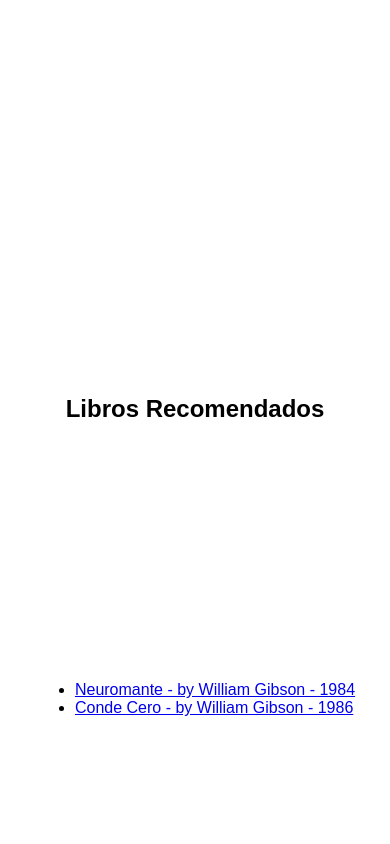
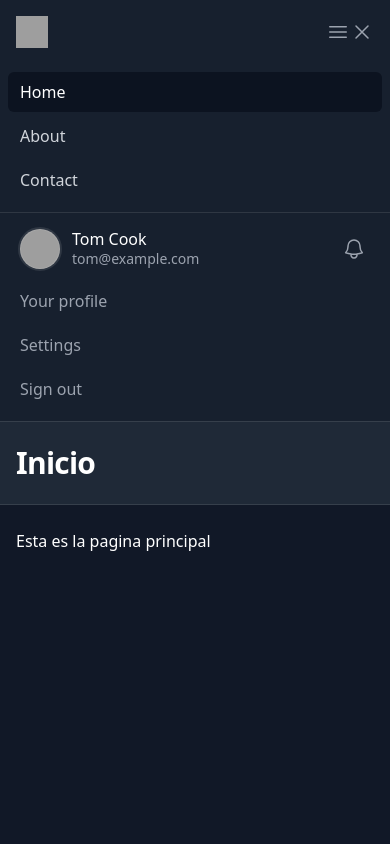
Before and after one commit to frostyFozz/Practicasphp, a PHP site: page / in a window 390 px wide. Run offline with PHP 8.4, Linux system fonts and the light colour scheme; some libraries are stand-ins or nearby versions; grey boxes are pictures that could not be loaded.

Commit message:
practias php

```diff
--- /dev/null
+++ b/about.php
@@ -0,0 +1,4 @@
+<?php
+    require 'function.php';
+    $heading = 'Acerca de';
+    require 'views/about.view.php';
--- /dev/null
+++ b/contact.php
@@ -0,0 +1,5 @@
+<?php
+
+    require 'function.php';
+    $heading = 'Contacto';
+    require 'views/contact.view.php';
--- /dev/null
+++ b/function.php
@@ -0,0 +1,12 @@
+<?php function dd($value)
+{
+    echo "<pre>";
+    var_dump($value);
+    echo "</pre>";
+    die;
+}
+
+function urlis($value)
+{
+    return $_SERVER['REQUEST_URI'] === $value;
+}
--- a/index.php
+++ b/index.php
@@ -1,99 +1,9 @@
-<!DOCTYPE html>
-<html lang="en">
 
-<head>
-</head>
-<style>
-    body {
-        display: grid;
-        place-items: center;
-        height: 100vh;
-        margin: 0;
-        font-family: sans-serif;
-    }
-</style>
+<?php
 
-<body>
-    <?php
-    $name = "Dark Matter";
-    $read = true;
-
-    if ($read) {
-        $message = "You Have read  $name";
-    } else {
-        $message = "You have not read $name";
-    }
-    ?>
-
-    <h1>
-        <? $message; ?>
-    </h1>
-    <h2> Libros Recomendados </h2>
-
-    <?php $libros = [
-        [
-            "name" => "Sueñan los androides con obejas electricas",
-            "autor" => "Philip K. Dick",
-            "releaseYear" => "1968",
-            "purchaseUrl" => "https://www.amazon.com/-/es/Philip-K"
-
-        ],
-
-        [
-            "name" => "Neuromante",
-            "autor" => "William Gibson",
-            "releaseYear" => "1984",
-            "purchaseUrl" => "https://www.amazon.com/-/es/William-Gibson"
-        ],
-
-        [
-            "name" => "Snow Crash",
-            "autor" => "Neal Stephenson",
-            "releaseYear" => "1992",
-            "purchaseUrl" => "https://www.amazon.com/-/es/Neal-Stephenson"
-        ],
-        [
-            "name" => "Conde Cero  ",
-            "autor" => "William Gibson",
-            "releaseYear" => "1986",
-            "purchaseUrl" => "https://www.amazon.com/-/es/William-Gibson"
-        ]
-    ];
-    ?>
-
-
-    <?php function filterByAutor($libros, $autor )
-        {
-        $filteredbooks = [];
-
-        foreach ($libros as $libro) {
-
-            if ($libro['autor'] === $autor) {
-
-                $filteredbooks[] = $libro;
-            }
-         }
-
-
-         return $filteredbooks;
-        }
-    ?>
-
-    <ul>
-        <?PHP foreach( filterByAutor($libros, 'William Gibson') as $libro): ?>
-        <li>
-            <a href="<?php echo $libro['purchaseUrl']; ?>">
-                <?php echo $libro['name']; ?> - by <?php echo $libro['autor']; ?> - <?php echo $libro["releaseYear"] ?>
-            </a>
-        </li>
-        <?php endforeach; ?>
-
-    </ul>
+require 'function.php';
+$heading = 'Inicio';
 
 
 
-</body>
-
-</html>
-
-</html>
+require 'views/index.view.php';
--- /dev/null
+++ b/views/index.view.php
@@ -0,0 +1,12 @@
+<?php
+require('views/partials/head.php') ?>
+<?php require('views/partials/nav.php') ?>
+<?php require('views/partials/banner.php') ?>
+
+<main>
+  <div class="mx-auto max-w-7xl px-4 py-6 sm:px-6 lg:px-8">
+    <p class="text-white">Esta es la pagina principal</p>
+  </div>
+</main>
+
+<?php require('views/partials/footer.php') ?>
--- /dev/null
+++ b/views/partials/banner.php
@@ -0,0 +1,5 @@
+ <header class="relative bg-gray-800 after:pointer-events-none after:absolute after:inset-x-0 after:inset-y-0 after:border-y after:border-white/10">
+     <div class="mx-auto max-w-7xl px-4 py-6 sm:px-6 lg:px-8">
+         <h1 class="text-3xl font-bold tracking-tight text-white"> <?= $heading ?></h1>
+     </div>
+ </header>
--- /dev/null
+++ b/views/partials/footer.php
@@ -0,0 +1,2 @@
+</div>
+</body>
--- /dev/null
+++ b/views/partials/head.php
@@ -0,0 +1,15 @@
+   <!DOCTYPE html>
+   <html lang="en" class="h-full bg-gray-900">
+
+
+
+   <head>
+
+       <title>Demo</title>
+       <script src="https://cdn.tailwindcss.com"></script>
+
+   </head>
+
+   <body class="h-full">
+
+       <div class="min-h-full">
--- /dev/null
+++ b/views/partials/nav.php
@@ -0,0 +1,91 @@
+<nav class="bg-gray-800/50">
+    <div class="mx-auto max-w-7xl px-4 sm:px-6 lg:px-8">
+        <div class="flex h-16 items-center justify-between">
+            <div class="flex items-center">
+                <div class="shrink-0">
+                    <img src="https://tailwindcss.com/plus-assets/img/logos/mark.svg?color=indigo&shade=500" alt="Your Company" class="size-8" />
+                </div>
+                <div class="hidden md:block">
+                    <div class="ml-10 flex items-baseline space-x-4">
+                        <!-- Current: "bg-gray-950/50 text-white", Default: "text-gray-300 hover:bg-white/5 hover:text-white" -->
+                        <a href="/" aria-current="page" class=" <?= urlis('/') ? 'bg-gray-900 text-white' : 'text-gray-300' ?> hover:bg-gray-700 rounded-md bg-gray-950/50 px-3 py-2 text-sm font-medium text-white">Home</a>
+                        <a href="/about.php" class=" <?= $_SERVER['REQUEST_URI'] === '/about.php' ? 'bg-gray-900 text-white' : 'text-gray-300'; ?> rounded-md px-3 py-2 text-sm font-medium text-gray-300 hover:bg-white/5 hover:text-white">About</a>
+                        <a href="/contact.php" class=" <?= $_SERVER['REQUEST_URI'] === '/contact.php' ? 'bg-gray-900 text-white' : 'text-gray-300'; ?> rounded-md px-3 py-2 text-sm font-medium text-gray-300 hover:bg-white/5 hover:text-white">Contact</a>
+                    </div>
+                </div>
+            </div>
+            <div class="hidden md:block">
+                <div class="ml-4 flex items-center md:ml-6">
+                    <button type="button" class="relative rounded-full p-1 text-gray-400 hover:text-white focus:outline-2 focus:outline-offset-2 focus:outline-indigo-500">
+                        <span class="absolute -inset-1.5"></span>
+                        <span class="sr-only">View notifications</span>
+                        <svg viewBox="0 0 24 24" fill="none" stroke="currentColor" stroke-width="1.5" data-slot="icon" aria-hidden="true" class="size-6">
+                            <path d="M14.857 17.082a23.848 23.848 0 0 0 5.454-1.31A8.967 8.967 0 0 1 18 9.75V9A6 6 0 0 0 6 9v.75a8.967 8.967 0 0 1-2.312 6.022c1.733.64 3.56 1.085 5.455 1.31m5.714 0a24.255 24.255 0 0 1-5.714 0m5.714 0a3 3 0 1 1-5.714 0" stroke-linecap="round" stroke-linejoin="round" />
+                        </svg>
+                    </button>
+
+                    <!-- Profile dropdown -->
+                    <el-dropdown class="relative ml-3">
+                        <button class="relative flex max-w-xs items-center rounded-full focus-visible:outline-2 focus-visible:outline-offset-2 focus-visible:outline-indigo-500">
+                            <span class="absolute -inset-1.5"></span>
+                            <span class="sr-only">Open user menu</span>
+                            <img src="https://images.unsplash.com/photo-1472099645785-5658abf4ff4e?ixlib=rb-1.2.1&ixid=eyJhcHBfaWQiOjEyMDd9&auto=format&fit=facearea&facepad=2&w=256&h=256&q=80" alt="" class="size-8 rounded-full outline -outline-offset-1 outline-white/10" />
+                        </button>
+
+                        <el-menu anchor="bottom end" popover class="w-48 origin-top-right rounded-md bg-gray-800 py-1 outline-1 -outline-offset-1 outline-white/10 transition transition-discrete [--anchor-gap:--spacing(2)] data-closed:scale-95 data-closed:transform data-closed:opacity-0 data-enter:duration-100 data-enter:ease-out data-leave:duration-75 data-leave:ease-in">
+                            <a href="#" class="block px-4 py-2 text-sm text-gray-300 focus:bg-white/5 focus:outline-hidden">Your profile</a>
+                            <a href="#" class="block px-4 py-2 text-sm text-gray-300 focus:bg-white/5 focus:outline-hidden">Settings</a>
+                            <a href="#" class="block px-4 py-2 text-sm text-gray-300 focus:bg-white/5 focus:outline-hidden">Sign out</a>
+                        </el-menu>
+                    </el-dropdown>
+                </div>
+            </div>
+            <div class="-mr-2 flex md:hidden">
+                <!-- Mobile menu button -->
+                <button type="button" command="--toggle" commandfor="mobile-menu" class="relative inline-flex items-center justify-center rounded-md p-2 text-gray-400 hover:bg-white/5 hover:text-white focus:outline-2 focus:outline-offset-2 focus:outline-indigo-500">
+                    <span class="absolute -inset-0.5"></span>
+                    <span class="sr-only">Open main menu</span>
+                    <svg viewBox="0 0 24 24" fill="none" stroke="currentColor" stroke-width="1.5" data-slot="icon" aria-hidden="true" class="size-6 in-aria-expanded:hidden">
+                        <path d="M3.75 6.75h16.5M3.75 12h16.5m-16.5 5.25h16.5" stroke-linecap="round" stroke-linejoin="round" />
+                    </svg>
+                    <svg viewBox="0 0 24 24" fill="none" stroke="currentColor" stroke-width="1.5" data-slot="icon" aria-hidden="true" class="size-6 not-in-aria-expanded:hidden">
+                        <path d="M6 18 18 6M6 6l12 12" stroke-linecap="round" stroke-linejoin="round" />
+                    </svg>
+                </button>
+            </div>
+        </div>
+    </div>
+
+    <el-disclosure id="mobile-menu" hidden class="block md:hidden">
+        <div class="space-y-1 px-2 pt-2 pb-3 sm:px-3">
+            <!-- Current: "bg-gray-950/50 text-white", Default: "text-gray-300 hover:bg-white/5 hover:text-white" -->
+            <a href="/" aria-current="page" class="block rounded-md bg-gray-950/50 px-3 py-2 text-base font-medium text-white">Home</a>
+            <a href="#" class="block rounded-md px-3 py-2 text-base font-medium text-gray-300 hover:bg-white/5 hover:text-white">About</a>
+            <a href="#" class="block rounded-md px-3 py-2 text-base font-medium text-gray-300 hover:bg-white/5 hover:text-white">Contact</a>
+
+        </div>
+        <div class="border-t border-white/10 pt-4 pb-3">
+            <div class="flex items-center px-5">
+                <div class="shrink-0">
+                    <img src="https://images.unsplash.com/photo-1472099645785-5658abf4ff4e?ixlib=rb-1.2.1&ixid=eyJhcHBfaWQiOjEyMDd9&auto=format&fit=facearea&facepad=2&w=256&h=256&q=80" alt="" class="size-10 rounded-full outline -outline-offset-1 outline-white/10" />
+                </div>
+                <div class="ml-3">
+                    <div class="text-base/5 font-medium text-white">Tom Cook</div>
+                    <div class="text-sm font-medium text-gray-400">tom@example.com</div>
+                </div>
+                <button type="button" class="relative ml-auto shrink-0 rounded-full p-1 text-gray-400 hover:text-white focus:outline-2 focus:outline-offset-2 focus:outline-indigo-500">
+                    <span class="absolute -inset-1.5"></span>
+                    <span class="sr-only">View notifications</span>
+                    <svg viewBox="0 0 24 24" fill="none" stroke="currentColor" stroke-width="1.5" data-slot="icon" aria-hidden="true" class="size-6">
+                        <path d="M14.857 17.082a23.848 23.848 0 0 0 5.454-1.31A8.967 8.967 0 0 1 18 9.75V9A6 6 0 0 0 6 9v.75a8.967 8.967 0 0 1-2.312 6.022c1.733.64 3.56 1.085 5.455 1.31m5.714 0a24.255 24.255 0 0 1-5.714 0m5.714 0a3 3 0 1 1-5.714 0" stroke-linecap="round" stroke-linejoin="round" />
+                    </svg>
+                </button>
+            </div>
+            <div class="mt-3 space-y-1 px-2">
+                <a href="#" class="block rounded-md px-3 py-2 text-base font-medium text-gray-400 hover:bg-white/5 hover:text-white">Your profile</a>
+                <a href="#" class="block rounded-md px-3 py-2 text-base font-medium text-gray-400 hover:bg-white/5 hover:text-white">Settings</a>
+                <a href="#" class="block rounded-md px-3 py-2 text-base font-medium text-gray-400 hover:bg-white/5 hover:text-white">Sign out</a>
+            </div>
+        </div>
+    </el-disclosure>
+</nav>
```
Also changed, not shown: views/about.view.php (added, +12 -0 lines), views/contact.view.php (added, +12 -0 lines).
